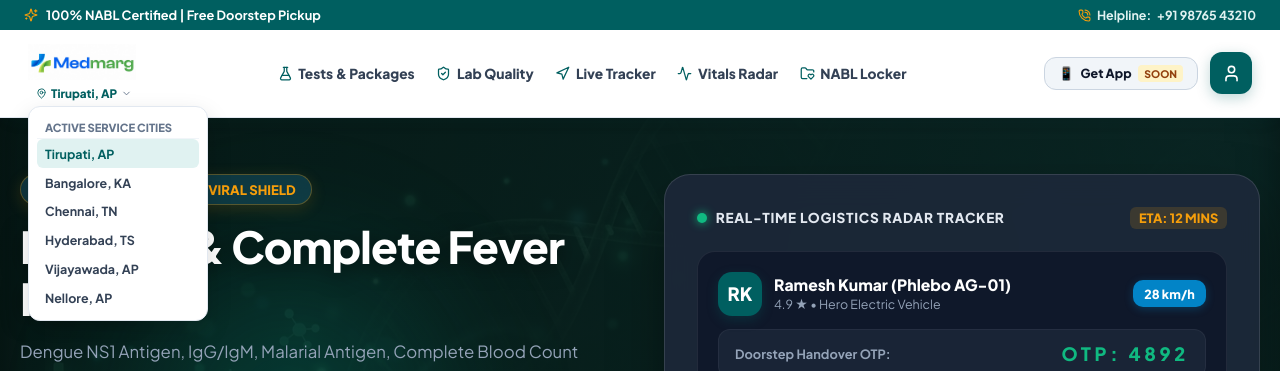
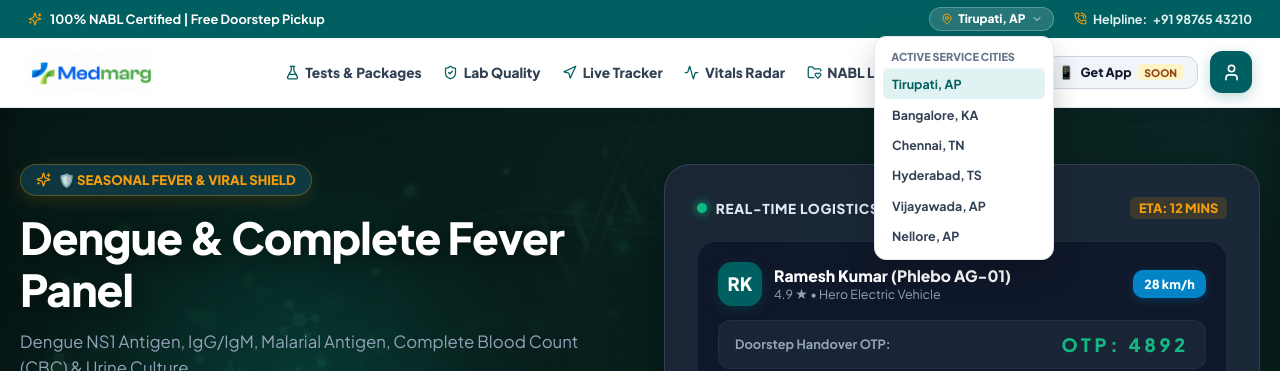
Before and after one commit to doraswamyraju/medmarg, a React (Vite) app in the folder web/: page / in a window 1280 px wide. Both pictures are taken after a click on the button "Tirupati, AP". Shown: the top 371 px of the page. Built offline with nearby package versions, Linux system fonts and the light colour scheme; no server answers; the HTML template or start-up script is replaced by a standard one.

Commit message:
feat(header): move city location selector to top green notification bar

```diff
--- a/web/src/components/landing/LandingHeader.jsx
+++ b/web/src/components/landing/LandingHeader.jsx
@@ -32,76 +32,57 @@
   return (
     <header style={{ position: 'sticky', top: 0, zIndex: 1000, backgroundColor: '#FFFFFF', borderBottom: '1px solid #E2E8F0', boxShadow: '0 4px 20px -5px rgba(0, 95, 96, 0.08)' }}>
 
-      {/* Top Notification Bar */}
-      <div className="top-notification-bar" style={{ backgroundColor: '#005F60', color: '#FFFFFF', padding: '0.45rem 1.5rem', fontSize: '0.8rem', fontWeight: '700', display: 'flex', justifyContent: 'space-between', alignItems: 'center', gap: '0.5rem' }}>
+      {/* Top Notification Bar with Location Selector */}
+      <div className="top-notification-bar" style={{ backgroundColor: '#005F60', color: '#FFFFFF', padding: '0.45rem 1.75rem', fontSize: '0.8rem', fontWeight: '700', display: 'flex', justifyContent: 'space-between', alignItems: 'center', gap: '1rem', position: 'relative' }}>
         <div style={{ display: 'flex', alignItems: 'center', gap: '0.5rem' }}>
           <Sparkles size={14} color="#F59E0B" style={{ flexShrink: 0 }} />
           <span>100% NABL Certified | Free Doorstep Pickup</span>
         </div>
-        <div className="top-helpline" style={{ display: 'flex', alignItems: 'center', gap: '1.25rem', fontSize: '0.78rem' }}>
-          <span style={{ display: 'flex', alignItems: 'center', gap: '0.35rem', color: '#E0F2F1', whiteSpace: 'nowrap' }}>
-            <PhoneCall size={13} color="#F59E0B" /> Helpline: <strong>+91 98765 43210</strong>
-          </span>
-        </div>
-      </div>
 
-      {/* Main Navbar */}
-      <div style={{ maxWidth: '1360px', margin: '0 auto', padding: '0.85rem 1.75rem', display: 'flex', justifyContent: 'space-between', alignItems: 'center', gap: '1.5rem' }}>
+        {/* Right side of Top Bar: City Location Pill & Helpline */}
+        <div style={{ display: 'flex', alignItems: 'center', gap: '1.25rem', fontSize: '0.78rem' }}>
 
-        {/* Brand Logo with Location Switcher Below */}
-        <div style={{ display: 'flex', flexDirection: 'column', alignItems: 'flex-start', gap: '0.2rem', flexShrink: 0 }}>
-          <div
-            style={{ cursor: 'pointer', display: 'flex', alignItems: 'center' }}
-            onClick={() => window.scrollTo({ top: 0, behavior: 'smooth' })}
-          >
-            <img
-              src="/logo.png"
-              alt="MedMarg Diagnostic Network"
-              style={{ height: '36px', width: 'auto', objectFit: 'contain' }}
-              onError={(e) => {
-                e.target.onerror = null;
-                e.target.style.display = 'none';
-              }}
-            />
-          </div>
-
-          {/* Compact Location Selector below Logo */}
+          {/* Location Selector in Top Green Bar */}
           <div style={{ position: 'relative' }}>
             <button
               onClick={() => setShowCityDropdown(!showCityDropdown)}
               style={{
                 display: 'flex',
                 alignItems: 'center',
-                gap: '0.25rem',
-                padding: '0.15rem 0.5rem',
-                backgroundColor: 'transparent',
-                border: 'none',
-                fontSize: '0.73rem',
+                gap: '0.35rem',
+                padding: '0.2rem 0.65rem',
+                backgroundColor: 'rgba(255, 255, 255, 0.15)',
+                border: '1px solid rgba(255, 255, 255, 0.25)',
+                borderRadius: '14px',
+                fontSize: '0.74rem',
                 fontWeight: '800',
-                color: '#005F60',
+                color: '#FFFFFF',
                 cursor: 'pointer',
-                whiteSpace: 'nowrap'
+                whiteSpace: 'nowrap',
+                transition: 'background-color 0.15s ease'
               }}
+              onMouseEnter={e => e.currentTarget.style.backgroundColor = 'rgba(255,255,255,0.25)'}
+              onMouseLeave={e => e.currentTarget.style.backgroundColor = 'rgba(255,255,255,0.15)'}
             >
-              <MapPin size={11} color="#005F60" />
+              <MapPin size={12} color="#F59E0B" />
               <span>{selectedCity}</span>
-              <ChevronDown size={11} color="#64748B" />
+              <ChevronDown size={12} color="#E0F2F1" />
             </button>
 
             {showCityDropdown && (
               <div style={{
                 position: 'absolute',
-                top: '115%',
-                left: 0,
-                backgroundColor: '#FFF',
+                top: '125%',
+                right: 0,
+                backgroundColor: '#FFFFFF',
                 border: '1px solid #E2E8F0',
                 borderRadius: '12px',
-                boxShadow: '0 10px 25px rgba(0,0,0,0.15)',
+                boxShadow: '0 12px 28px rgba(0,0,0,0.2)',
                 width: '180px',
                 padding: '0.5rem',
-                zIndex: 1100
+                zIndex: 2000
               }}>
-                <div style={{ fontSize: '0.7rem', color: '#64748B', fontWeight: '800', padding: '0.3rem 0.5rem', borderBottom: '1px solid #F1F5F9' }}>
+                <div style={{ fontSize: '0.68rem', color: '#64748B', fontWeight: '800', padding: '0.3rem 0.5rem', borderBottom: '1px solid #F1F5F9' }}>
                   ACTIVE SERVICE CITIES
                 </div>
                 {availableCities.map(city => (
@@ -112,13 +93,14 @@
                       setShowCityDropdown(false);
                     }}
                     style={{
-                      padding: '0.4rem 0.5rem',
+                      padding: '0.45rem 0.55rem',
                       fontSize: '0.78rem',
                       fontWeight: '700',
                       color: selectedCity === city ? '#005F60' : '#334155',
                       cursor: 'pointer',
                       borderRadius: '6px',
-                      backgroundColor: selectedCity === city ? '#E0F2F1' : 'transparent'
+                      backgroundColor: selectedCity === city ? '#E0F2F1' : 'transparent',
+                      transition: 'background-color 0.15s'
                     }}
                   >
                     {city}
@@ -126,6 +108,34 @@
                 ))}
               </div>
             )}
+          </div>
+
+          <div className="top-helpline">
+            <span style={{ display: 'flex', alignItems: 'center', gap: '0.35rem', color: '#E0F2F1', whiteSpace: 'nowrap' }}>
+              <PhoneCall size={13} color="#F59E0B" /> Helpline: <strong>+91 98765 43210</strong>
+            </span>
+          </div>
+        </div>
+      </div>
+
+      {/* Main Navbar */}
+      <div style={{ maxWidth: '1360px', margin: '0 auto', padding: '0.85rem 1.75rem', display: 'flex', justifyContent: 'space-between', alignItems: 'center', gap: '1.5rem' }}>
+
+        {/* Brand Logo */}
+        <div style={{ display: 'flex', alignItems: 'center', flexShrink: 0 }}>
+          <div
+            style={{ cursor: 'pointer', display: 'flex', alignItems: 'center' }}
+            onClick={() => window.scrollTo({ top: 0, behavior: 'smooth' })}
+          >
+            <img
+              src="/logo.png"
+              alt="MedMarg Diagnostic Network"
+              style={{ height: '42px', width: 'auto', objectFit: 'contain' }}
+              onError={(e) => {
+                e.target.onerror = null;
+                e.target.style.display = 'none';
+              }}
+            />
           </div>
         </div>
 
```
